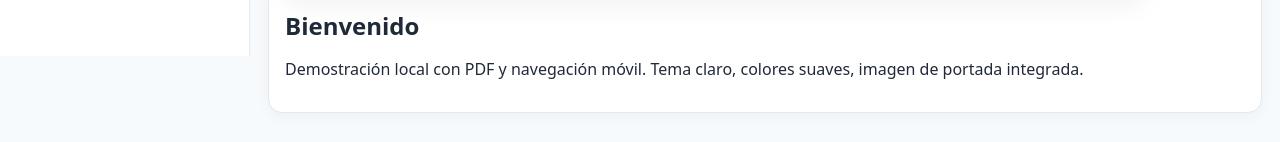
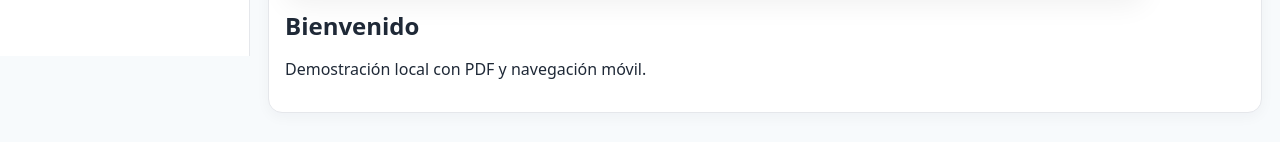
Before and after one commit to iamharveysan/Demo_aplicacion_Cadena, a plain HTML site: page index.html in a window 1280 px wide. Shown: the part 754-896 px from the top of the page. Drawn offline with nearby package versions, Linux system fonts and the light colour scheme.

Commit message:
Update index.html

```diff
--- a/index.html
+++ b/index.html
@@ -200,7 +200,7 @@
           <img src="https://i.imgur.com/gZdx2Gy.jpeg" alt="Ilustración Cadena de Ahorro">
         </div>
         <h2 style="margin:16px 0 6px">Bienvenido</h2>
-        <p class="lead">Demostración local con PDF y navegación móvil. Tema claro, colores suaves, imagen de portada integrada.</p>
+        <p class="lead">Demostración local con PDF y navegación móvil.</p>
       </section>
 
       <!-- INTEGRANTES -->
```
